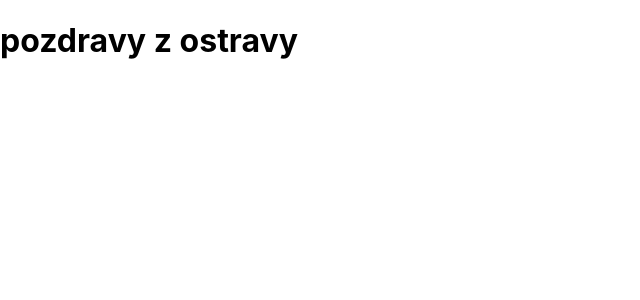
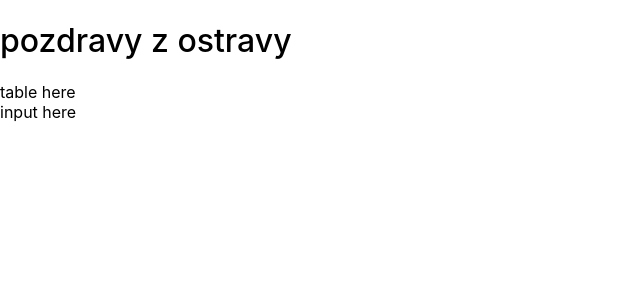
Before and after one commit to edqd/lovsan, a Next.js app: page / in a window 1280 px wide. Shown: the top 300 px of the page, without its empty margins (0-640 px from the left). Built offline with nearby package versions, Linux system fonts and the light colour scheme.

Commit message:
chore: lay out base template

```diff
--- /dev/null
+++ b/components/Header/index.tsx
@@ -0,0 +1,5 @@
+import styled from "styled-components";
+
+export default styled.h1`
+    font-weight: 500;
+`;
--- /dev/null
+++ b/components/InputCurrency/index.tsx
@@ -0,0 +1,7 @@
+import React from "react";
+
+export const InputCurrency: React.FC = () => {
+  return <div>input here</div>;
+};
+
+export default InputCurrency;
--- /dev/null
+++ b/components/TableRates/index.tsx
@@ -0,0 +1,8 @@
+import React from "react";
+
+export const TableRates: React.FC = () => {
+
+  return <div>table here</div>;
+};
+
+export default TableRates;
--- a/pages/_app.tsx
+++ b/pages/_app.tsx
@@ -1,8 +1,18 @@
-import '../styles/globals.css'
-import type { AppProps } from 'next/app'
+import "../styles/globals.css";
+import type { AppProps } from "next/app";
+import {
+  QueryClient,
+  QueryClientProvider,
+} from "react-query";
+
+const queryClient = new QueryClient();
 
 function MyApp({ Component, pageProps }: AppProps) {
-  return <Component {...pageProps} />
+  return (
+    <QueryClientProvider client={queryClient}>
+      <Component {...pageProps} />
+    </QueryClientProvider>
+  );
 }
 
-export default MyApp
+export default MyApp;
--- a/pages/index.tsx
+++ b/pages/index.tsx
@@ -1,5 +1,9 @@
 import type { NextPage } from "next";
 import Head from "next/head";
+import Header from "components/Header";
+import TableRates from "components/TableRates";
+import InputCurrency from "components/InputCurrency";
+
 
 const Home: NextPage = () => {
   return (
@@ -14,9 +18,9 @@
       </Head>
 
       <main>
-        <h1>
-          pozdravy z ostravy
-        </h1>
+        <Header>pozdravy z ostravy</Header>
+        <TableRates />
+        <InputCurrency />
       </main>
 
       <footer></footer>
--- a/tsconfig.json
+++ b/tsconfig.json
@@ -13,7 +13,8 @@
     "resolveJsonModule": true,
     "isolatedModules": true,
     "jsx": "preserve",
-    "incremental": true
+    "incremental": true,
+    "baseUrl": "."
   },
   "include": ["next-env.d.ts", "**/*.ts", "**/*.tsx"],
   "exclude": ["node_modules"]
```
Also changed, not shown: hooks/useExchangeList.tsx (added, +18 -0 lines), 1 other file (tests, documents, lock files or other folders).
